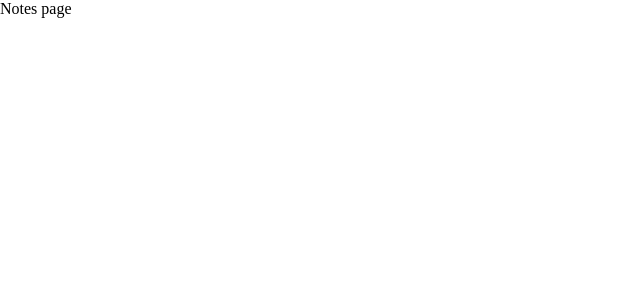
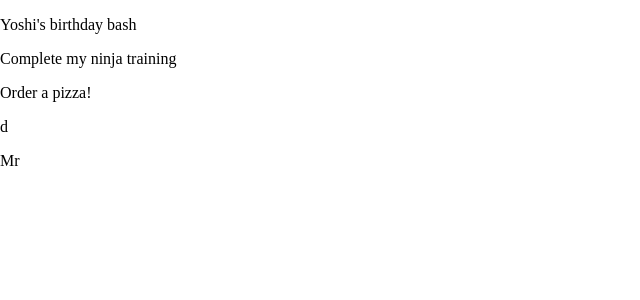
Before and after one commit to YBL123/material-ui-practice-3, a React (Create React App) app: page / in a window 1280 px wide. Shown: the top 300 px of the page, without its empty margins (0-640 px from the left). Built offline with nearby package versions, Linux system fonts and the light colour scheme; data requests are answered from the project's data file.

Commit message:
Using JSON Server

```diff
--- /dev/null
+++ b/data/db.json
@@ -0,0 +1,34 @@
+{
+  "notes": [
+    {
+      "title": "Yoshi's birthday bash",
+      "details": "Lorem Ipsum is simply dummy text of the printing and typesetting industry. Lorem Ipsum has been the industry's standard dummy text ever since the 1500s, when an unknown printer took a galley of type and scrambled it to make a type specimen book.",
+      "category": "reminders",
+      "id": 1
+    },
+    {
+      "title": "Complete my ninja training",
+      "details": "Lorem Ipsum is simply dummy text of the printing and typesetting industry. Lorem Ipsum has been the industry's standard dummy text ever since the 1500s, when an unknown printer took.",
+      "category": "work",
+      "id": 2
+    },
+    {
+      "title": "Order a pizza!",
+      "details": "Lorem Ipsum is simply dummy text of the printing and typesetting industry. Lorem Ipsum has been the industry's standard dummy text ever since the 1500s, when an unknown printer took a galley of type and scrambled it to make a type specimen book.\nLorem Ipsum is simply dummy text of the printing and typesetting industry. Lorem Ipsum has been the industry's standard dummy text ever since the 1500s, when an unknown printer took a galley of type and scrambled it to make a type specimen book.",
+      "category": "todos",
+      "id": 3
+    },
+    {
+      "title": "d",
+      "details": "d",
+      "category": "todos",
+      "id": 4
+    },
+    {
+      "title": "Mr",
+      "details": "Igorini",
+      "category": "money",
+      "id": 5
+    }
+  ]
+}
--- a/src/pages/Create.js
+++ b/src/pages/Create.js
@@ -9,6 +9,7 @@
 import RadioGroup from '@material-ui/core/RadioGroup';
 import FormControl from '@material-ui/core/FormControl';
 import FormLabel from '@material-ui/core/FormLabel';
+import { useHistory } from 'react-router-dom';
 
 import { FormControlLabel, makeStyles } from '@material-ui/core';
 
@@ -22,6 +23,7 @@
 
 export default function Create() {
   const classes = useStyles();
+  const history = useHistory();
   const [title, setTitle] = useState('');
   const [details, setDetails] = useState('');
   const [titleError, setTitleError] = useState(false);
@@ -45,7 +47,11 @@
 
     if (title && details) {
       //output values
-      console.log(title, details, category);
+      fetch('http://localhost:8000/notes', {
+        method: 'POST',
+        headers: {"Content-type": "application/json"},
+        body: JSON.stringify({ title, details, category })
+      }).then(() => history.push('/') ) //redirect to home page
     }
   };
 
--- a/src/pages/Notes.js
+++ b/src/pages/Notes.js
@@ -1,9 +1,19 @@
-import React from 'react'
+import React, { useEffect, useState } from 'react';
 
 export default function Notes() {
+  const [notes, setNotes] = useState([]);
+
+  useEffect(() => {
+    fetch('http://localhost:8000/notes')
+      .then(res => res.json())
+      .then(data => setNotes(data))
+  }, [])
+
   return (
     <div>
-      Notes page
+      {notes.map(note => (
+        <p key={note.id}>{note.title}</p>
+      ))}
     </div>
-  )
+  );
 }
```
